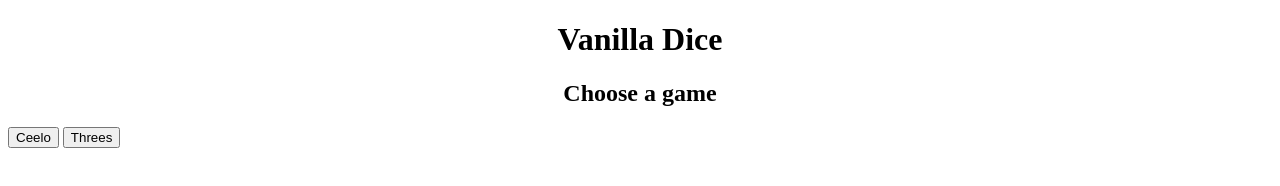
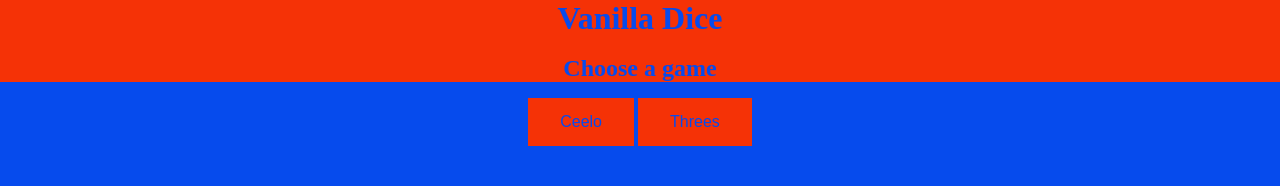
Before and after one commit to MattHelton/vanillaDice, a plain HTML site: page index.html in a window 1280 px wide. Drawn offline with Linux system fonts and the light colour scheme.

Commit message:
Uses CSS to add colors and custom buttons.

```diff
--- a/index.html
+++ b/index.html
@@ -8,16 +8,22 @@
     <title>Dice Game</title>
 </head>
 <body>
-    <h1 class="header">Vanilla Dice</h1>
-    <h2 class="header">Choose a game</h2>
-    <button class="choice c" id="ceeloButton">Ceelo</button>
-    <button class="choice t" id="threesButton">Threes</button>
-    <div></div>
-    <button class="game hidden c" id="ceelo">Roll for Ceelo!</button>
+    <div id="header">
+            <h1>Vanilla Dice</h1>
+            <br />
+            <h2>Choose a game</h2>
+    </div>
+
+    <div class="buttonDiv">
+        <button class="button choice c" id="ceeloButton">Ceelo</button>
+        <button class="button choice t" id="threesButton">Threes</button>
+    </div>
+    <br />
+    <button class="button game hidden c" id="ceelo">Roll for Ceelo!</button>
     <div id="ceeloResults"></div>
-    <button class="game hidden t" id="threes">Roll for Threes!</button>
-    <button class="game hidden rr">Reroll</button>
-    <div></div>
+    <button class="button game hidden t" id="threes">Roll for Threes!</button>
+    <button class="button game hidden rr">Reroll</button>
+    <br />
     <div id="results"></div>
 
 </body>
--- a/index.js
+++ b/index.js
@@ -129,7 +129,6 @@ function playThrees () {
     let currentDiv = document.getElementById('dice')
     document.body.insertBefore(div, currentDiv)
     if (hold.length === 5) {
-      hold.querySelectorAll('3')
       let sum = hold.reduce((a, b) => a + b, 0)
       let score = document.createTextNode(`
       Your score is ${sum}`)
--- a/style.css
+++ b/style.css
@@ -1,7 +1,34 @@
-.header {
+*{
+    margin: 0;
+}
+
+body {
+    background-color: #064bed;
+}
+
+#header {
+    margin: 0em;
+    padding: 0em;
+    border: 0em;
+    text-align: center;
+    background-color: #f53206;
+    color: #064bed;
+    width: 100vw
+}
+/*  */
+.buttonDiv {
     text-align: center
+}
 
-
+.button {
+    background-color: #f53206;
+    border: none;
+    color: #064bed;
+    padding: 15px 32px;
+    text-align: center;
+    text-decoration: none;
+    display: inline-block;
+    font-size: 16px;
 }
 
 .hidden {
@@ -46,3 +73,15 @@ div {
 #t {
     text-align: right
 }
+
+.potentialDice {
+    background-color: #2ced06;
+    padding: .5em;
+    color: #f53206
+}
+
+.hold {
+    padding: 1em;
+    color: #2ced06;
+    background-color: #f53206
+}
```
